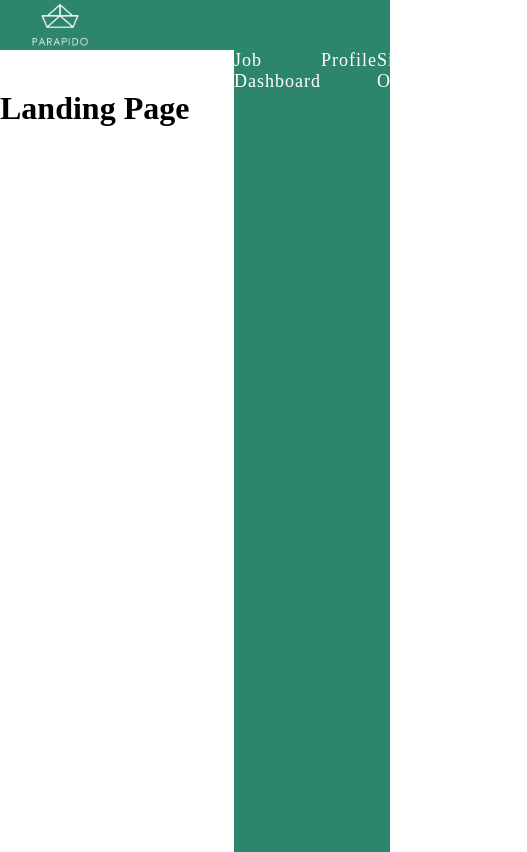
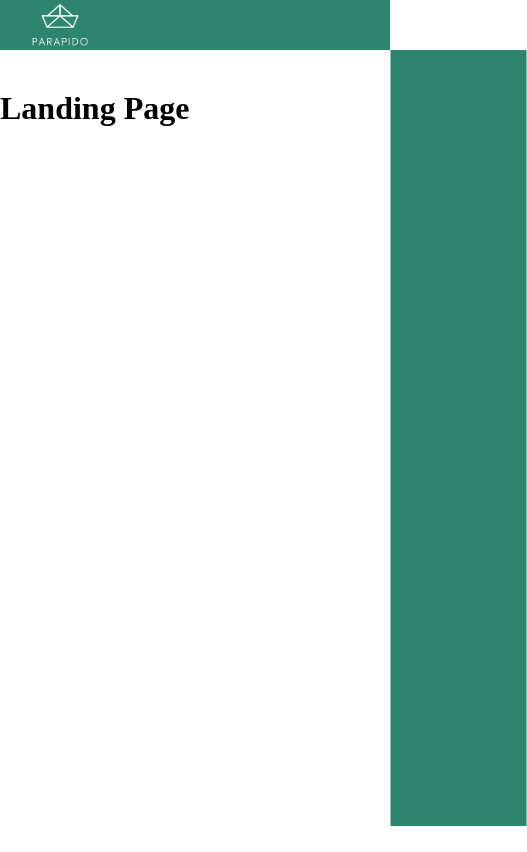
Before and after one commit to Mariie97/Capstone-QWERTY-Dev-Solutions-Team, a React (Create React App) app in the folder parapido-gui/: page / in a window 390 px wide. Shown: the whole page, 527 px wide, since content can reach past the window. Built offline with nearby package versions, Linux system fonts and the light colour scheme.

Commit message:
finished the small navbar and the animation for it

```diff
--- a/parapido-gui/public/index.html
+++ b/parapido-gui/public/index.html
@@ -17,6 +17,7 @@
 
   <body>
     <noscript>You need to enable JavaScript to run this app.</noscript>
+
     <div id="root"></div>
   </body>
 </html>
--- a/parapido-gui/src/Components/NavBar.js
+++ b/parapido-gui/src/Components/NavBar.js
@@ -4,20 +4,26 @@ import logo from "../Static/Images/Pa_RapidoLogo.png"
 import "../Layouts/NavBar.css"
 import MenuOpenIcon from '@material-ui/icons/MenuOpen';
 
+
+
 export class NavBar extends Component {
+
 
     constructor(props) {
         super(props);
 
         this.state = {
-            signout_success: false,
+            logout_success: false,
 
         };
 
-        this.handleSignOut = this.handleSignOut.bind(this);
+        this.handleLogOut = this.handleLogOut.bind(this);
+
     }
 
-    handleSignOut() {
+    //method to handle logging out
+
+    handleLogOut() {
 
         fetch(
             '/logout',
@@ -36,21 +42,47 @@ export class NavBar extends Component {
                 response.json().then(data => {
                     localStorage.removeItem('user_id');
                     localStorage.removeItem('type');
-                    this.setState({signout_success: true});
+                    this.setState({logout_success: true});
 
                 })}
         })
     }
 
 
+    // method to slide small nav bar from menu icon in website
+
+    navSlide = () =>{
+
+    const nav = document.querySelector('.nav-links')
+
+    // toggle menu button
+
+    nav.classList.toggle('nav-active');
+    const navLinks = document.querySelectorAll(".nav-links li")
+
+    // animate links
+
+    navLinks.forEach((link, index) =>{
+        if(link.style.animation){
+            link.style.animation = ``
+        }
+        else{
+            link.style.animation = `navLinksFade 0.4s ease forwards ${index/5}s`
+        }
+
+
+    })
+
+}
+
+
+
     render() {
-        const { signout_success } = this.state;
-
+        const { logout_success } = this.state;
         return (
-            <nav className="NavBar">
+            <nav className="NavBar" >
                 <div className="nav">
                     <img className="logostyle" src={logo} alt="Logo" />
-
                         <ul className="nav-links">
 
                             <li>
@@ -61,14 +93,13 @@ export class NavBar extends Component {
                             </li>
                             <li>
                                 <div>
-                {signout_success && <Redirect to='/'/>}
-                <div onClick = {this.handleSignOut} id="signout"> Sign Out </div>
+                                {logout_success && <Redirect to='/'/>}
+                                <div onClick = {this.handleLogOut} id="logout"> Log Out </div>
                                 </div>
                             </li>
                         </ul>
-                <div className="menuopen"><MenuOpenIcon/></div>
+                    <div className="menuopen" onClick={this.navSlide}><MenuOpenIcon/></div>
                 </div>
-
             </nav>
         )
     }
--- a/parapido-gui/src/Layouts/NavBar.css
+++ b/parapido-gui/src/Layouts/NavBar.css
@@ -1,11 +1,12 @@
 /* prevent web page issues */
+
 * {
   margin: 0px;
   padding: 0px;
   box-sizing: border-box;
 }
 
-/* Logo */
+/* logo */
 
 .logostyle {
   width: 80px;
@@ -14,7 +15,7 @@
   margin-top: 2.5px;
 }
 
-/* Parent element - This control the box on the back -
+/* parent element - This control the box on the back -
  all the other elements derived from this*/
 
 .nav {
@@ -29,43 +30,102 @@
   margin-bottom: 40px; /* moves the elements below the nav bar */
 }
 
-/* Child element - This controls the smaller box
+/* child element - This controls the smaller box
 from the parent meaning the links */
 
 .nav-links {
   display: flex;
   justify-content: space-around;
-  width: 40%;
+  width: 50%;
 }
 
-/*Remove bullets */
+/* remove bullets */
+
 .nav-links li {
   list-style: none;
 }
 
-/*Each link style */
+/* each link style */
+
 .nav-links a,
-#signout {
+#logout {
   color: white;
   text-decoration: none;
   letter-spacing: 1px;
 }
 
-.menuopen {
-  color: white;
-  margin: 5px;
+/* hovering the mouse in the element */
+
+.nav-links a:hover,
+#logout:hover {
+  cursor: pointer;
+  color: burlywood;
 }
+
+/* menu style and not displaying */
 
 .menuopen {
   display: none;
 }
 
+.menuopen {
+  color: white;
+  transform: scale(1.6);
+}
+
+/* small screen resizing */
+
 @media screen and (max-width: 800px) {
+  body {
+    overflow-x: hidden;
+  }
+
+  /* small nav goes inside the page */
+
   .nav-links {
     background-color: #2e856e;
     position: absolute;
+    text-align: center;
+    /* padding-left: 10px; */
     right: 0px;
-    min-height: 95vh;
+    min-height: 92vh;
     top: 50px;
+    margin-left: 20px;
+    display: flex;
+    flex-direction: column;
+    width: 35%;
+    transform: translateX(100%);
+    transition: transform 0.2s ease-in;
+  }
+
+  .nav-links li {
+    opacity: 0;
+  }
+
+  .menuopen {
+    cursor: pointer;
+    position: relative;
+    top: 2px;
+    display: block;
+    margin: 75%;
   }
 }
+
+/* small nav is outside the page */
+
+.nav-active {
+  transform: translateX(0%);
+}
+
+/* Links fading in animation */
+
+@keyframes navLinksFade {
+  from {
+    opacity: 0;
+    transform: translateX(48px);
+  }
+  to {
+    opacity: 1;
+    transform: translateX(0px);
+  }
+}
```
Lines whose indentation alone changed are shown as unchanged.
